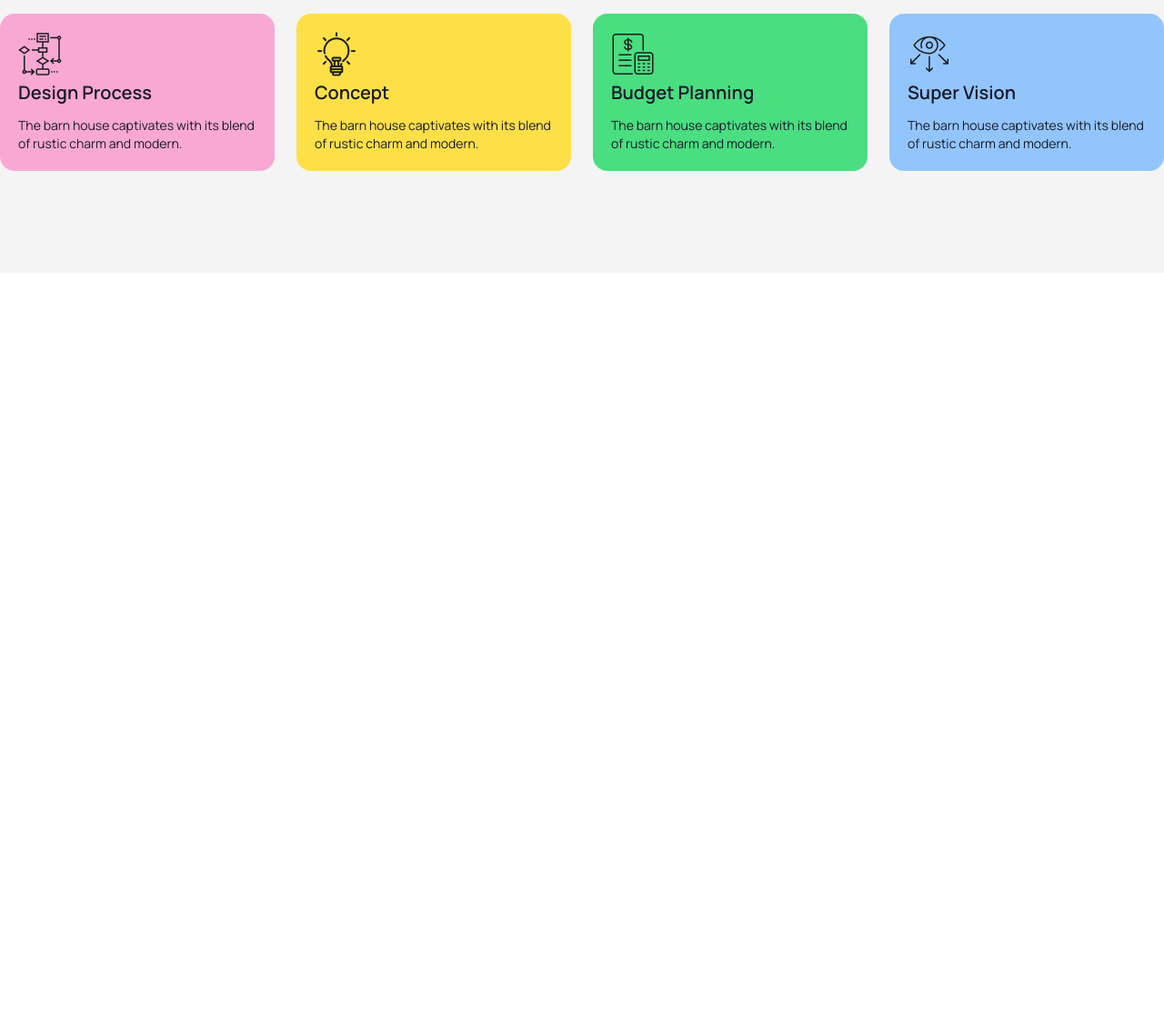
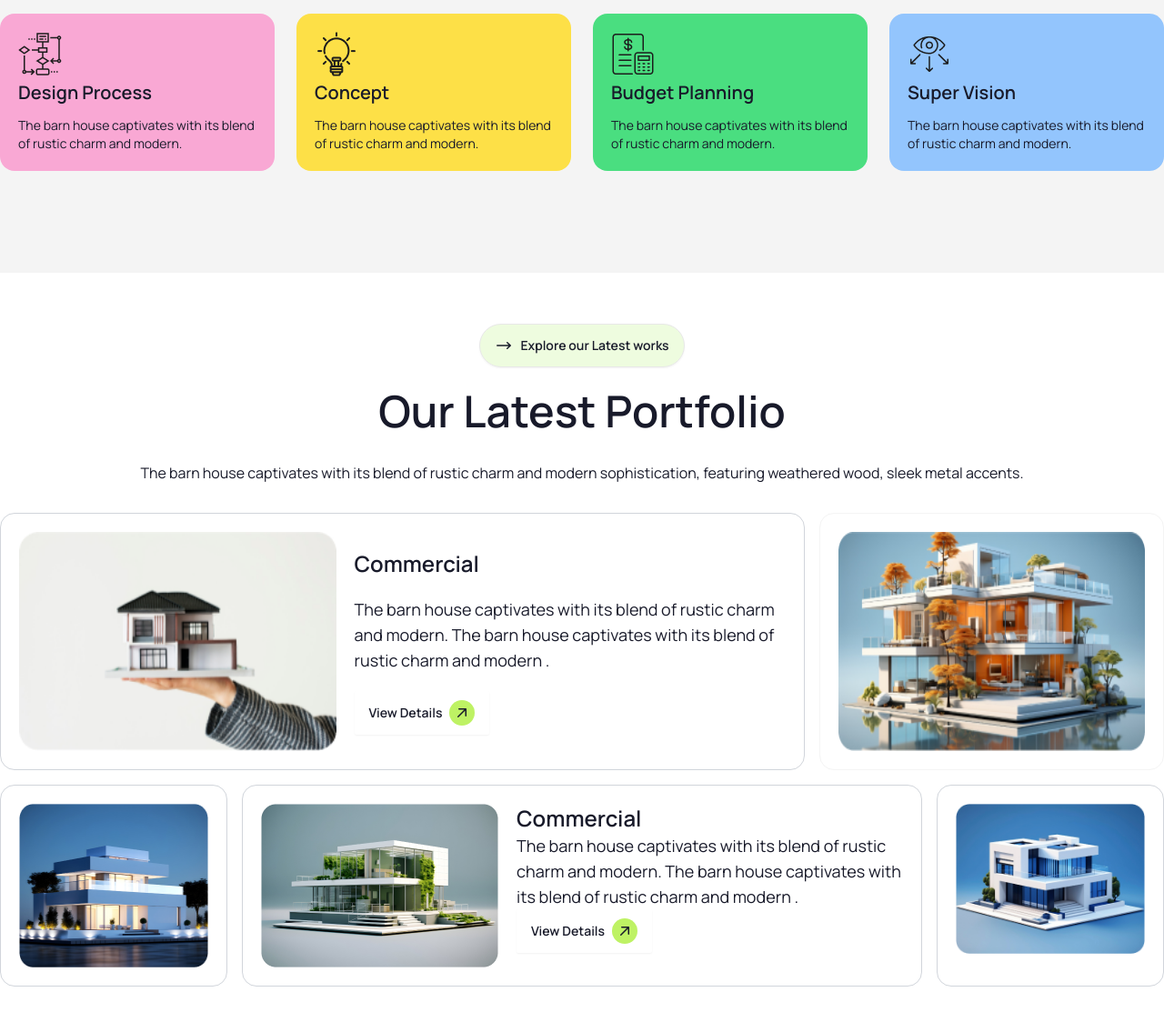
Before and after one commit to Sadik-Sami/B10-Assignment-3, a plain HTML site: page index.html in a window 1280 px wide. Shown: the part 1628-2752 px from the top of the page at 91% size. Before the commit the page ends 1928 px from the top, so only its background shows below. Drawn offline with nearby package versions, Linux system fonts and the light colour scheme.

Commit message:
portfolio section done

```diff
--- a/index.html
+++ b/index.html
@@ -298,6 +298,73 @@
         </div>
     </section>
 
+    <section class="max-w-screen-xl mx-auto font-manrope">
+      <div class="pt-14 pb-28 max-w-screen-xl mx-auto font-manrope">
+          <div class="text-center">
+              <button class="btn rounded-full bg-accent_green_mix"><svg xmlns="http://www.w3.org/2000/svg" viewBox="0 0 20 20"
+                      fill="currentColor" class="size-5">
+                      <path fill-rule="evenodd"
+                          d="M2 10a.75.75 0 0 1 .75-.75h12.59l-2.1-1.95a.75.75 0 1 1 1.02-1.1l3.5 3.25a.75.75 0 0 1 0 1.1l-3.5 3.25a.75.75 0 1 1-1.02-1.1l2.1-1.95H2.75A.75.75 0 0 1 2 10Z"
+                          clip-rule="evenodd" />
+                  </svg>
+                  Explore our Latest works</button>
+          </div>
+          <h1 class="text-2xl lg:text-5xl font-semibold text-center my-6">Our Latest Portfolio</h1>
+          <p class="text-center my-8">The barn house captivates with its blend of rustic
+              charm
+              and modern sophistication, featuring weathered wood, sleek metal accents.</p>
+          <div class="flex flex-col lg:flex-row justify-between gap-4">
+              <div
+                  class="flex flex-col lg:flex-row basis-[70%]  p-5 rounded-2xl  border border-gray-300 gap-5  justify-between items-center">
+
+                  <img class="w-full" src="assets/img1.png" alt="">
+                  <div>
+                      <h1 class="lg:text-2xl text-xl font-semibold">Commercial</h1>
+                      <p class="lg:text-lg lg:my-5">The barn house captivates with its blend of rustic charm and
+                          modern.
+                          The barn house
+                          captivates with its blend of rustic charm and modern .</p>
+                      <button class="btn bg-transparent border-none">View Details<svg
+                              xmlns="http://www.w3.org/2000/svg" viewBox="0 0 20 20" fill="currentColor"
+                              class="size-7 bg-lime-300 rounded-full p-1">
+                              <path fill-rule="evenodd"
+                                  d="M5.22 14.78a.75.75 0 0 0 1.06 0l7.22-7.22v5.69a.75.75 0 0 0 1.5 0v-7.5a.75.75 0 0 0-.75-.75h-7.5a.75.75 0 0 0 0 1.5h5.69l-7.22 7.22a.75.75 0 0 0 0 1.06Z"
+                                  clip-rule="evenodd" />
+                          </svg></button>
+                  </div>
+
+              </div>
+              <div class="basis-[30%] p-5 rounded-2xl  border border-accent_orange flex justify-end">
+                  <img class="w-full" src="assets/img2.png" alt="">
+              </div>
+
+          </div>
+          <div class="flex flex-col lg:flex-row gap-4 mt-4">
+              <div class="basis-[20%] p-5 order-2 lg:order-3 rounded-2xl  border border-gray-300"><img
+                      class="w-full" src="assets/img3.png" alt=""></div>
+              <div
+                  class="flex flex-col order-1 lg:order-2 lg:flex-row basis-[60%] p-5 gap-5 rounded-2xl border border-gray-300">
+                  <img src="assets/img4.png" alt="">
+                  <div>
+                      <h1 class="lg:text-2xl text-xl font-semibold">Commercial</h1>
+                      <p class="lg:text-lg">The barn house captivates with its blend of rustic charm and modern.
+                          The barn house
+                          captivates with its blend of rustic charm and modern .</p>
+                      <button class="btn bg-transparent border-none">View Details<svg
+                              xmlns="http://www.w3.org/2000/svg" viewBox="0 0 20 20" fill="currentColor"
+                              class="size-7 bg-lime-300 rounded-full p-1">
+                              <path fill-rule="evenodd"
+                                  d="M5.22 14.78a.75.75 0 0 0 1.06 0l7.22-7.22v5.69a.75.75 0 0 0 1.5 0v-7.5a.75.75 0 0 0-.75-.75h-7.5a.75.75 0 0 0 0 1.5h5.69l-7.22 7.22a.75.75 0 0 0 0 1.06Z"
+                                  clip-rule="evenodd" />
+                          </svg></button>
+                  </div>
+              </div>
+              <div class="basis-[20%] p-5 order-3 lg:order-1 rounded-2xl border border-gray-300 flex justify-end">
+                  <img class="w-full" src="assets/img5.png" alt="">
+              </div>
+          </div>
+        </div>
+  </section>
     </main>
   </body>
 </html>
```
